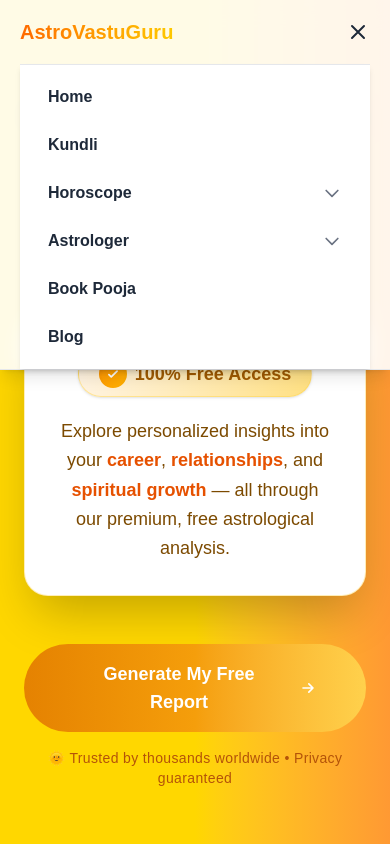
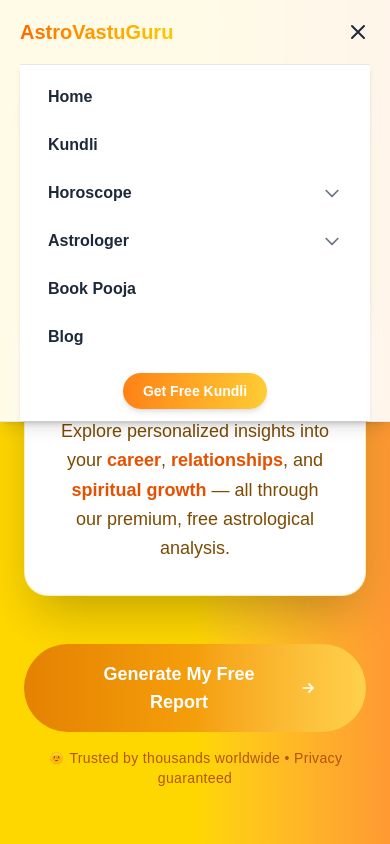
Before and after one commit to OnlyForAshutosh20799/NextApp, a Next.js app: page /pages/getFreeKundli/mainPage in a window 390 px wide. Both pictures are taken after a click on the button 358 px from the left and 32 px from the top of the page. Shown: the top 844 px of the page. Built offline with nearby package versions, Linux system fonts and the light colour scheme.

Commit message:
fix header button

```diff
--- a/src/app/components/Header.jsx
+++ b/src/app/components/Header.jsx
@@ -12,10 +12,6 @@
     subItems: [
       { label: "HoroScope", href: "/pages/horoscope/HoroScope" },
       { label: "Periodic HoroScope", href: "/pages/horoscope/periodicHoroscope" },
-      // { label: "Tomorrow", href: "/pages/horoscope/tomorrow" },
-      // { label: "Yesterday", href: "/pages/horoscope/yesterday" },
-      // { label: "Monthly", href: "/pages/horoscope/monthly" },
-      // { label: "Yearly", href: "/pages/horoscope/yearly" },
     ],
   },
   {
@@ -92,8 +88,8 @@
             ))}
           </nav>
 
-          {/* FREE KUNDLI BUTTON */}
-          <div className="hidden ml-5 text-sm px-3 py-2 rounded-full text-white font-semibold shadow-lg hover:shadow-yellow-500/30 transition-all duration-300 md:flex items-center justify-center bg-gradient-to-r from-[#FD8115] to-[#FFCC33] hover:from-[#FFCC33] hover:to-[#FD8115]">
+          {/* DESKTOP "GET FREE KUNDLI" BUTTON */}
+          <div className="hidden md:flex ml-5 text-sm px-3 py-2 rounded-full text-white font-semibold shadow-lg hover:shadow-yellow-500/30 transition-all duration-300 items-center justify-center bg-gradient-to-r from-[#FD8115] to-[#FFCC33] hover:from-[#FFCC33] hover:to-[#FD8115]">
             <Link href="/pages/getFreeKundli/mainPage">Get Free Kundli</Link>
           </div>
 
@@ -158,6 +154,17 @@
                 )}
               </div>
             ))}
+
+            {/* MOBILE "GET FREE KUNDLI" BUTTON */}
+            <div className="mt-4 text-center">
+              <Link
+                href="/pages/getFreeKundli/mainPage"
+                onClick={handleLinkClick}
+                className="inline-block text-sm px-5 py-2 rounded-full text-white font-semibold shadow-md bg-gradient-to-r from-[#FD8115] to-[#FFCC33] hover:from-[#FFCC33] hover:to-[#FD8115] transition-all duration-300"
+              >
+                Get Free Kundli
+              </Link>
+            </div>
           </div>
         </div>
       )}
--- a/src/app/pages/getFreeKundli/components/Sections/FormSection.jsx
+++ b/src/app/pages/getFreeKundli/components/Sections/FormSection.jsx
@@ -9,8 +9,8 @@
         <div className="max-w-3xl mx-auto">
           {/* Section Header */}
           <div className="text-center mb-12">
-            <h2 className="text-4xl md:text-5xl font-extrabold mb-4">
-              <span className="bg-gradient-to-r from-[#ff8c00] via-[#e6b800] to-[#ffcc33] bg-clip-text text-transparent">
+            <h2 className="  mb-4">
+              <span className="bg-gradient-to-r from-[#ff8c00] via-[#e6b800] to-[#ffcc33] bg-clip-text text-transparent text-[28px] md:text-[32px] lg:text-[48px] font-extrabold">
                 Unlock Your Cosmic Journey
               </span>
             </h2>
--- a/src/app/pages/getFreeKundli/components/Sections/ProcessSection.jsx
+++ b/src/app/pages/getFreeKundli/components/Sections/ProcessSection.jsx
@@ -38,7 +38,7 @@
       <div className="container mx-auto px-4 relative z-10">
         {/* Section Header */}
         <div className="text-center mb-16">
-          <h2 className="text-5xl font-extrabold mb-6">
+          <h2 className=" font-extrabold mb-6">
             <span className="bg-gradient-to-r from-[#d97706] via-[#f59e0b] to-[#fbbf24] bg-clip-text text-transparent text-[28px] md:text-[32px] lg:text-[48px] font-extrabold ">
               Your Journey to Self-Discovery
             </span>
```
